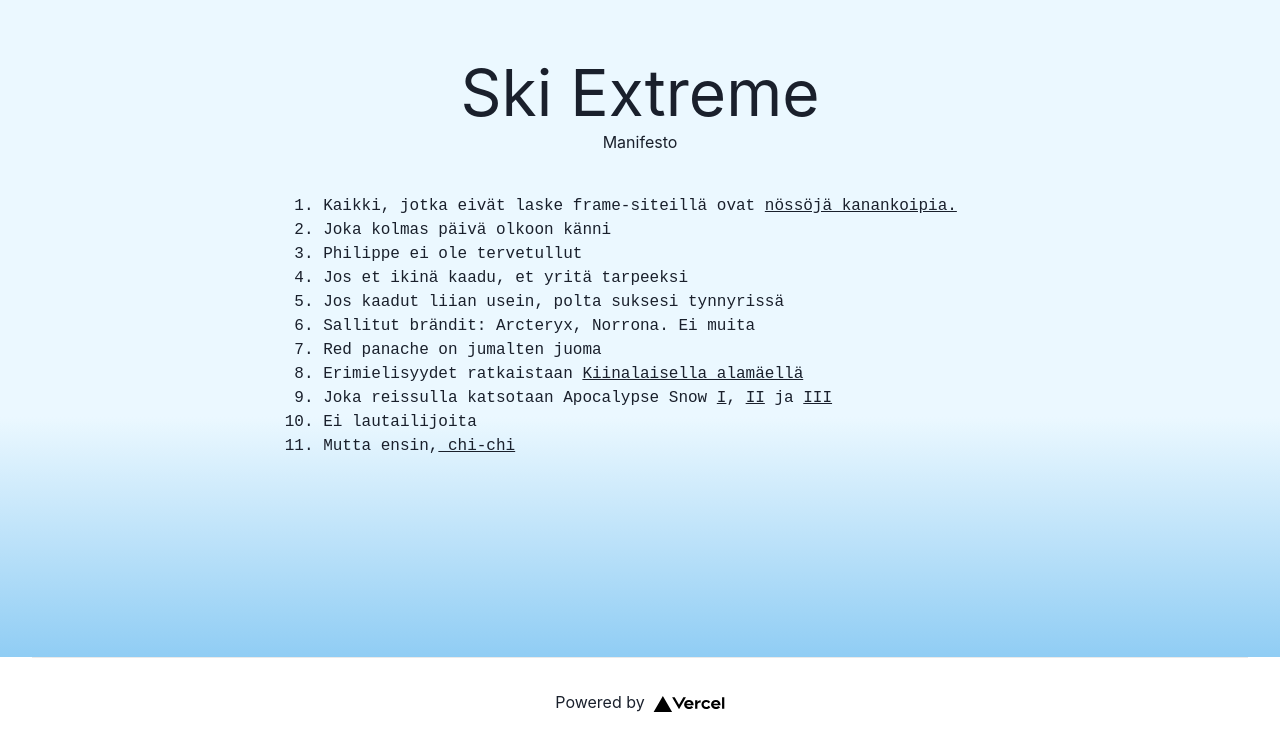
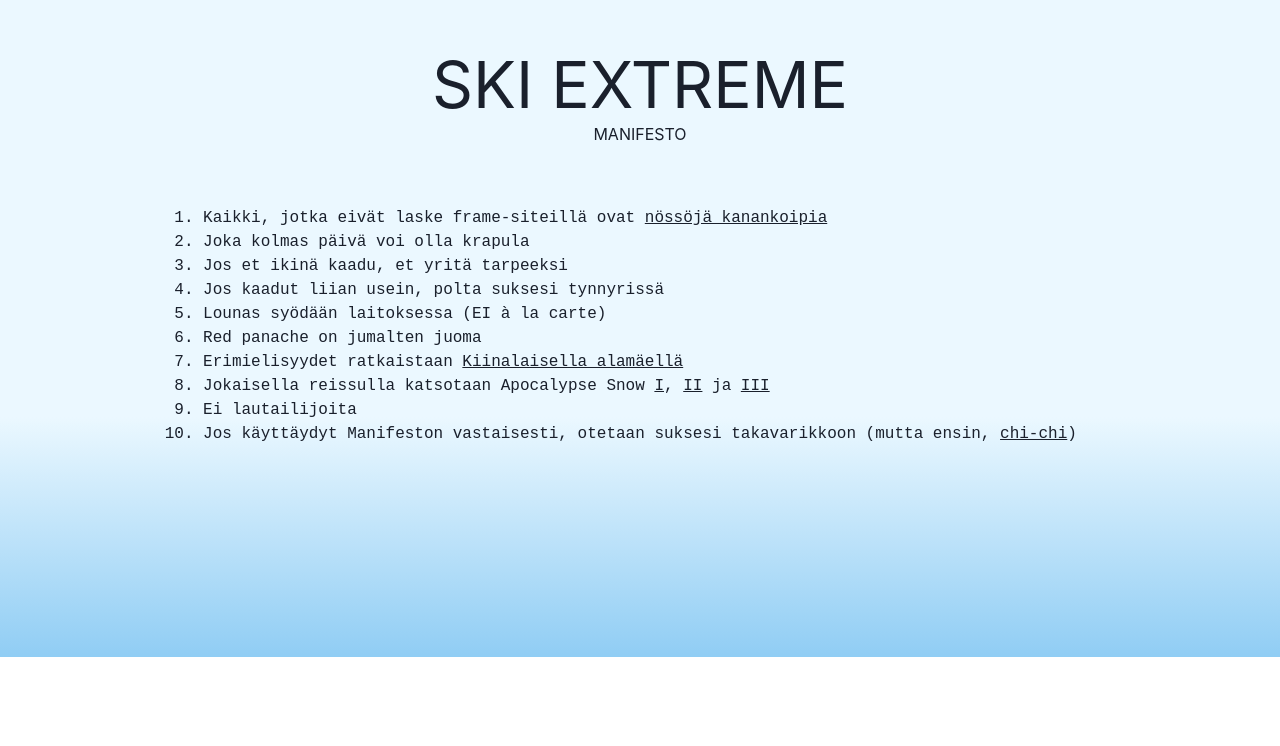
Before and after one commit to peksi/ski-extreme.com, a Next.js app: page / in a window 1280 px wide. Shown: the part 143-889 px from the top of the page. After the commit the page ends 800 px from the top, so only its background shows below. Built offline with nearby package versions, Linux system fonts and the light colour scheme.

Commit message:
päivitellääs sääntöjä

```diff
--- a/pages/index.tsx
+++ b/pages/index.tsx
@@ -12,25 +12,24 @@
 				<link rel="icon" href="/favicon.ico" />
 			</Head>
 			<main className={styles.main}>
-				<h1 className={styles.title}>Ski Extreme</h1>
-				<h2>Manifesto</h2>
+				<h1 className={styles.title}>SKI EXTREME</h1>
+				<h2>MANIFESTO</h2>
 				<ol className={styles.manifesto}>
 					<li>
 						Kaikki, jotka eivät laske frame-siteillä ovat{' '}
-						<a href="https://fi.linkedin.com/in/luukascastren">nössöjä kanankoipia.</a>
+						<a href="https://fi.linkedin.com/in/luukascastren">nössöjä kanankoipia</a>
 					</li>
-					<li>Joka kolmas päivä olkoon känni</li>
-					<li>Philippe ei ole tervetullut</li>
+					<li>Joka kolmas päivä voi olla krapula</li>
 					<li>Jos et ikinä kaadu, et yritä tarpeeksi</li>
 					<li>Jos kaadut liian usein, polta suksesi tynnyrissä</li>
-					<li>Sallitut brändit: Arcteryx, Norrona. Ei muita</li>
+					<li>Lounas syödään laitoksessa (EI à la carte)</li>
 					<li>Red panache on jumalten juoma</li>
 					<li>
 						Erimielisyydet ratkaistaan{' '}
 						<a href="https://www.youtube.com/watch?v=_Qe3HBqFhTU">Kiinalaisella alamäellä</a>
 					</li>
 					<li>
-						Joka reissulla katsotaan Apocalypse Snow{' '}
+						Jokaisella reissulla katsotaan Apocalypse Snow{' '}
 						<a
 							target="_blank"
 							href="https://www.youtube.com/watch?v=rbdUEOyryeg"
@@ -57,23 +56,11 @@
 					</li>
 					<li>Ei lautailijoita</li>
 					<li>
-						Mutta ensin,
-						<a href="https://www.youtube.com/watch?v=RxIzX2UglpA"> chi-chi</a>
+						Jos käyttäydyt Manifeston vastaisesti, otetaan suksesi takavarikkoon (mutta ensin,{' '}
+						<a href="https://www.youtube.com/watch?v=RxIzX2UglpA">chi-chi</a>)
 					</li>
 				</ol>
 			</main>
-			<footer className={styles.footer}>
-				<a
-					href="https://vercel.com?utm_source=create-next-app&utm_medium=default-template&utm_campaign=create-next-app"
-					target="_blank"
-					rel="noopener noreferrer"
-				>
-					Powered by{' '}
-					<span className={styles.logo}>
-						<Image src="/vercel.svg" alt="Vercel Logo" width={72} height={16} />
-					</span>
-				</a>
-			</footer>
 		</div>
 	);
 };
--- a/styles/Home.module.css
+++ b/styles/Home.module.css
@@ -117,7 +117,8 @@
 
 .manifesto {
 	margin-top: 40px;
-  font-family: "Courier New", Courier, monospace;
+	padding: 20px;
+	font-family: 'Courier New', Courier, monospace;
 }
 
 .manifesto a {
```
Lines whose indentation alone changed are shown as unchanged.
